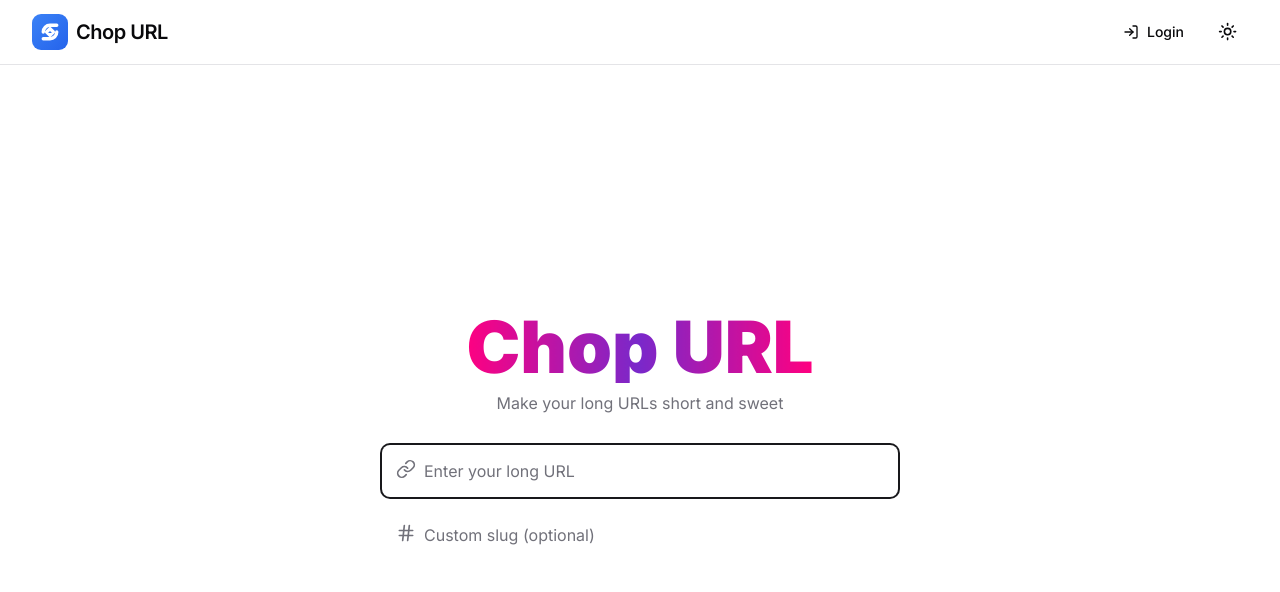
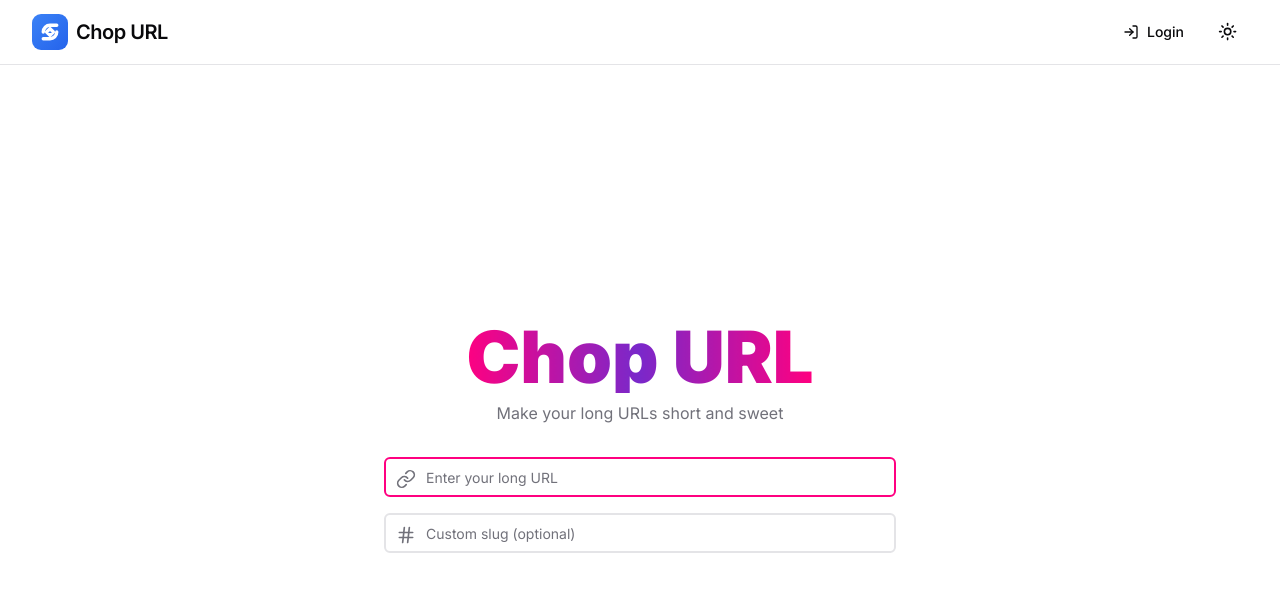
Before and after one commit to gokh4nozturk/chop-url, a Next.js app in the folder packages/chop-url-fe/: page / in a window 1280 px wide. Shown: the top 592 px of the page. Built offline with nearby package versions, Linux system fonts and the light colour scheme; no server answers.

Commit message:
refactor: Improve input styling and focus states
- Adjust input height and text size for better visual consistency
- Remove ring and outline styles in favor of border-based focus indicators
- Enhance input border interactions with hover and focus states
- Simplify button styling and remove size prop

```diff
--- a/packages/chop-url-fe/app/page.tsx
+++ b/packages/chop-url-fe/app/page.tsx
@@ -148,7 +148,7 @@ export default function Home() {
                 placeholder="Enter your long URL"
                 value={url}
                 onChange={(e) => setUrl(e.target.value)}
-                className="pl-10 h-12 text-base transition-all duration-300 border-0 hover:border-[#FF0080] focus:border-[#FF0080] focus:ring-2 focus:ring-[#FF0080]/20"
+                className="pl-10 h-10 text-sm transition-all duration-300 border-2 outline-none focus:outline-none focus-visible:outline-none focus-visible:ring-0 focus-visible:ring-offset-0 hover:border-[#FF0080] focus:border-[#FF0080]"
                 required
                 autoFocus
               />
@@ -161,14 +161,13 @@ export default function Home() {
                 placeholder="Custom slug (optional)"
                 value={customSlug}
                 onChange={(e) => setCustomSlug(e.target.value)}
-                className="pl-10 h-12 text-base transition-all duration-300 border-0 hover:border-[#7928CA] focus:border-[#7928CA] focus:ring-2 focus:ring-[#7928CA]/20"
+                className="pl-10 h-10 text-sm transition-all duration-300 border-2 outline-none focus:outline-none focus-visible:outline-none focus-visible:ring-0 focus-visible:ring-offset-0 hover:border-[#7928CA] focus:border-[#7928CA]"
               />
             </div>
           </div>
 
           <Button
             type="submit"
-            size="lg"
             className="w-full text-base font-semibold relative overflow-hidden transition-all duration-300
               bg-gradient-to-r from-[#FF0080] via-[#7928CA] to-[#FF0080] bg-300% animate-gradient text-white
               hover:shadow-[0_0_20px_rgba(255,0,128,0.4)] hover:scale-[1.02] active:scale-[0.98]"
```
